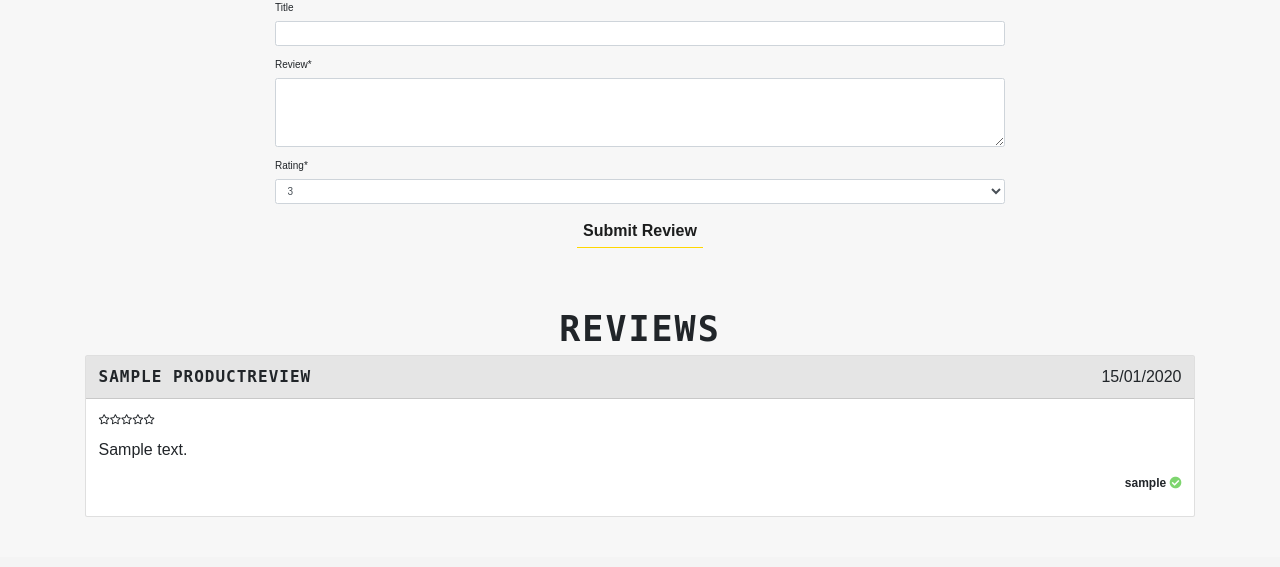
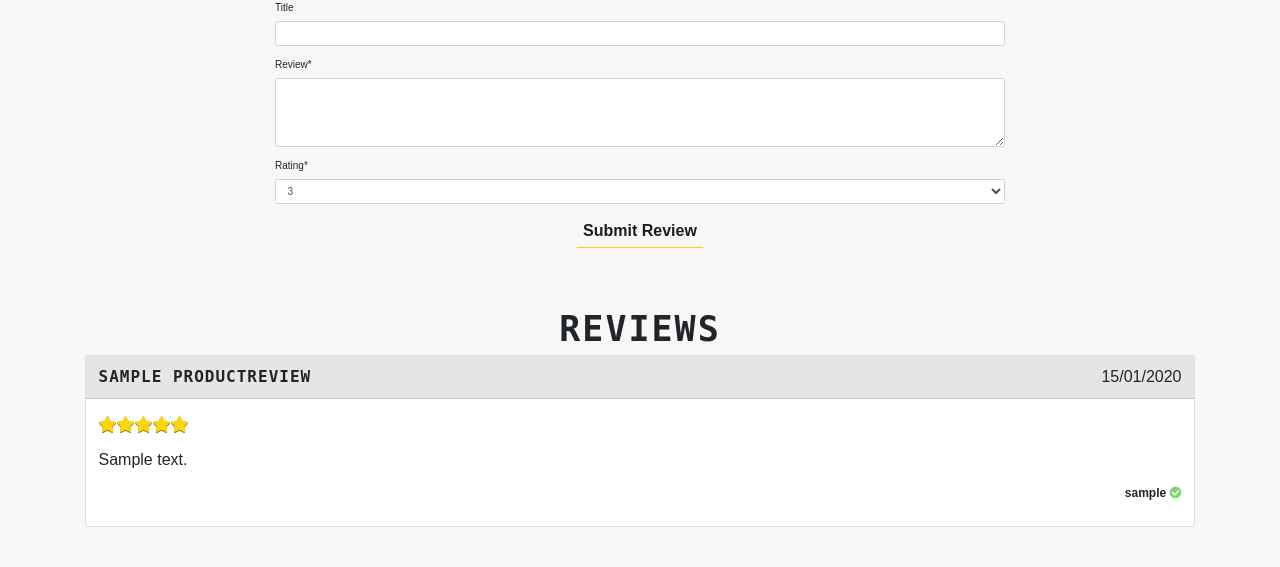
Before and after one commit to RussOakham/Immortal-Fitness-Collective, a Django app: page /products/1 in a window 1280 px wide. Shown: the part 592-1159 px from the top of the page. Before the commit the page ends 1109 px from the top, so only its background shows below. Run offline with Django 3.2, Linux system fonts and the light colour scheme; tables that the repository leaves empty hold one stand-in row (values such as "Sample post"); grey boxes marked "Sample" are stand-in pictures; parts of the project's set-up code (start-up, migrations or seed data) failed here and were passed over; some libraries are stand-ins or nearby versions.

Commit message:
Product Reviews - Styling - styled review stars and hover interaction

```diff
--- a/products/static/products/js/rating_stars.js
+++ b/products/static/products/js/rating_stars.js
@@ -2,11 +2,12 @@ const productStars = document.querySelectorAll(".review-card__title-stars");
 
 productStars.forEach(rating => {
     const ratingValue = parseInt(rating.dataset.value);
+    const ratingStar = ratingValue;
 
     let stars = '';
 
     for (let i = 1; i < 6; i++) {
-        if (i <= ratingValue) {
+        if (i <= ratingStar) {
             stars += `<i class="fas fa-star"></i>`;
         } else {
             stars += `<i class="far fa-star"></i>`;
--- a/products/templates/products/product_detail.html
+++ b/products/templates/products/product_detail.html
@@ -1,7 +1,6 @@
 {% extends "base.html" %}
 
 {% load static %}
-
 
 {% block page_header %}
 
@@ -226,7 +225,7 @@
               <div class="card-title review-card__title">
                 <div
                   class="review-card__title-stars"
-                  data-val="{{ review.rating }}">
+                  data-value="{{ review.rating }}">
                   {{ review.rating }}
                 </div>
               </div>
--- a/static/css/base.css
+++ b/static/css/base.css
@@ -364,6 +364,16 @@ p {
   padding: 2rem 0;
 }
 
+.review-card {
+  transform: scale(1.0);
+  transition: all 0.2s;
+}
+
+.review-card:hover {
+  transform: scale(1.02);
+  transition: all 0.2s;
+}
+
 .review-card__header {
   background-color: rgba(0,0,0,.1);
 }
@@ -376,6 +386,12 @@ p {
 .review-card__heading {
   font-size: var(--default-font-size);
   line-height: 1.7;
+}
+
+.review-card__title-stars {
+  color: var(--colour-gold);
+  font-size: var(--default-font-size);
+  text-shadow: 0 .1rem 0 var(--colour-primary-light);
 }
 
 .verified-purchase {
```
